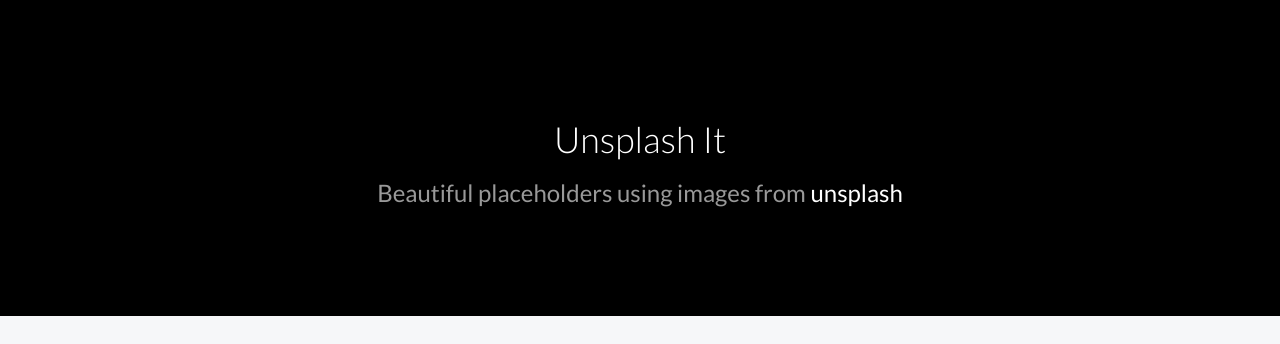
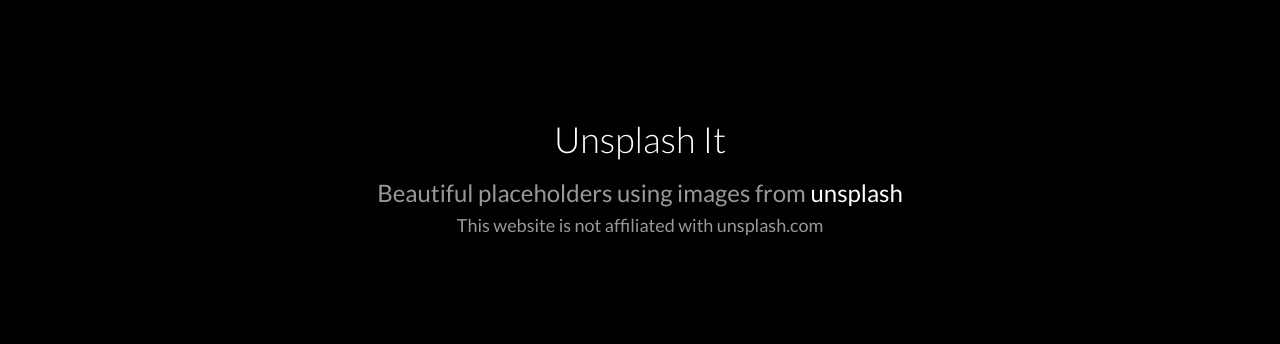
Before and after one commit to DMarby/picsum-photos, a website: page public/index.html in a window 1280 px wide. Shown: the top 344 px of the page. Drawn offline with nearby package versions, Linux system fonts and the light colour scheme.

Commit message:
Clarify that we are not affiliated with unsplash.com

```diff
--- a/public/index.html
+++ b/public/index.html
@@ -73,6 +73,7 @@
                 <h1>Unsplash It</h1>
               </a>
               <h3>Beautiful placeholders using images from <a href="https://unsplash.com">unsplash</a></h3>
+              <h4>This website is not affiliated with unsplash.com</h4>
             </div>
           </div>
         </div>
@@ -219,6 +220,8 @@
           <a href="https://belugacdn.com?ref=unsplash.it"><img class="belugacdn" alt="CDN provided by BelugaCDN" src="/belugacdn.png"></a></p>
           <p>Created by <a href="http://dmarby.se">David Marby</a> & <a href="https://github.com/Nijikokun">Nijiko Yonskai</a></p>
           <p><a href="https://github.com/DMarby/unsplash-it">Source</a></p>
+          <p>Having trouble? Poke <a href="https://twitter.com/DMarby">@DMarby</a> on Twitter</p>
+          <p style="margin-top: -15px">This website is not affiliated with unsplash.com</p>
         </div>
       </div>
     </div>
--- a/public/style.css
+++ b/public/style.css
@@ -45,7 +45,7 @@
   color: rgba(255,255,255,0.6) !important;
 }
 
-.intro-message h3 {
+.intro-message h3, .intro-message h4 {
   font-family: Lato;
   color: hsla(0, 100%, 100%, 0.6);
 }
```
Also changed, not shown: public/images.html (+3 -0 lines).
